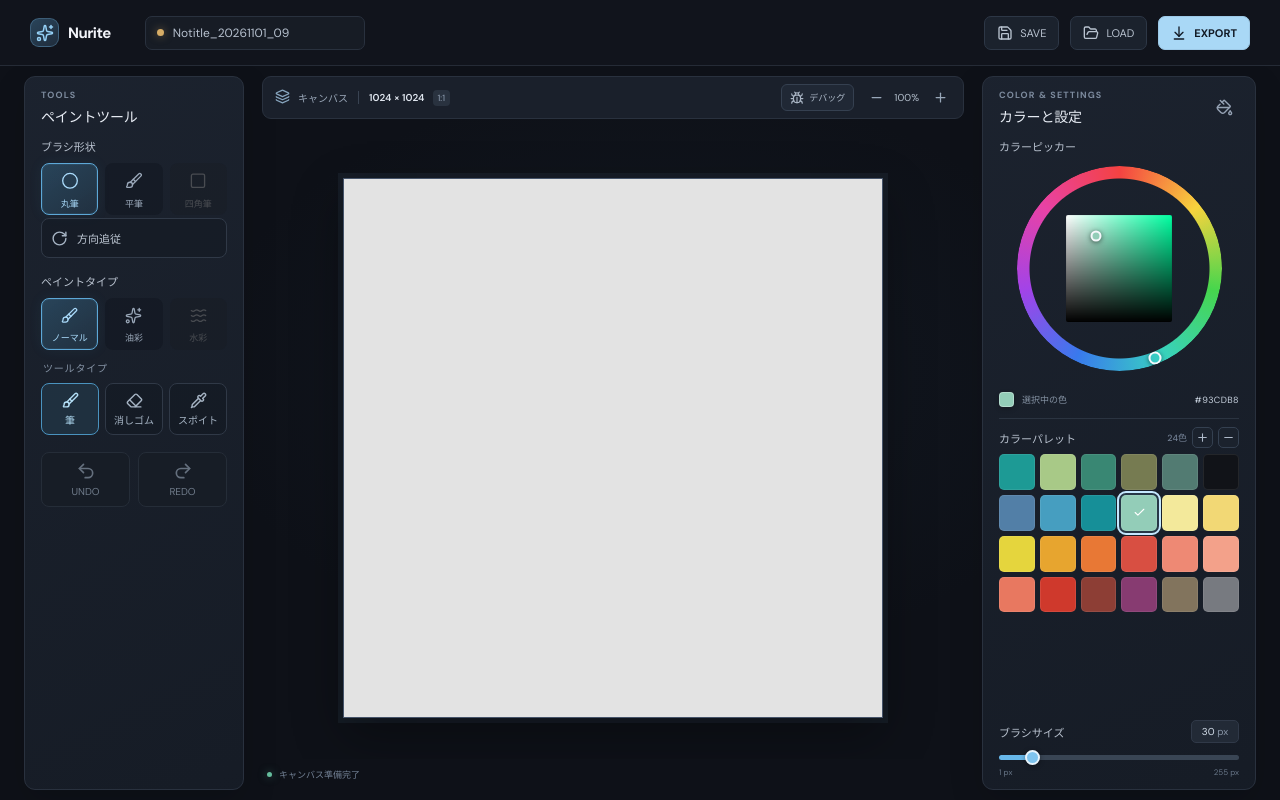
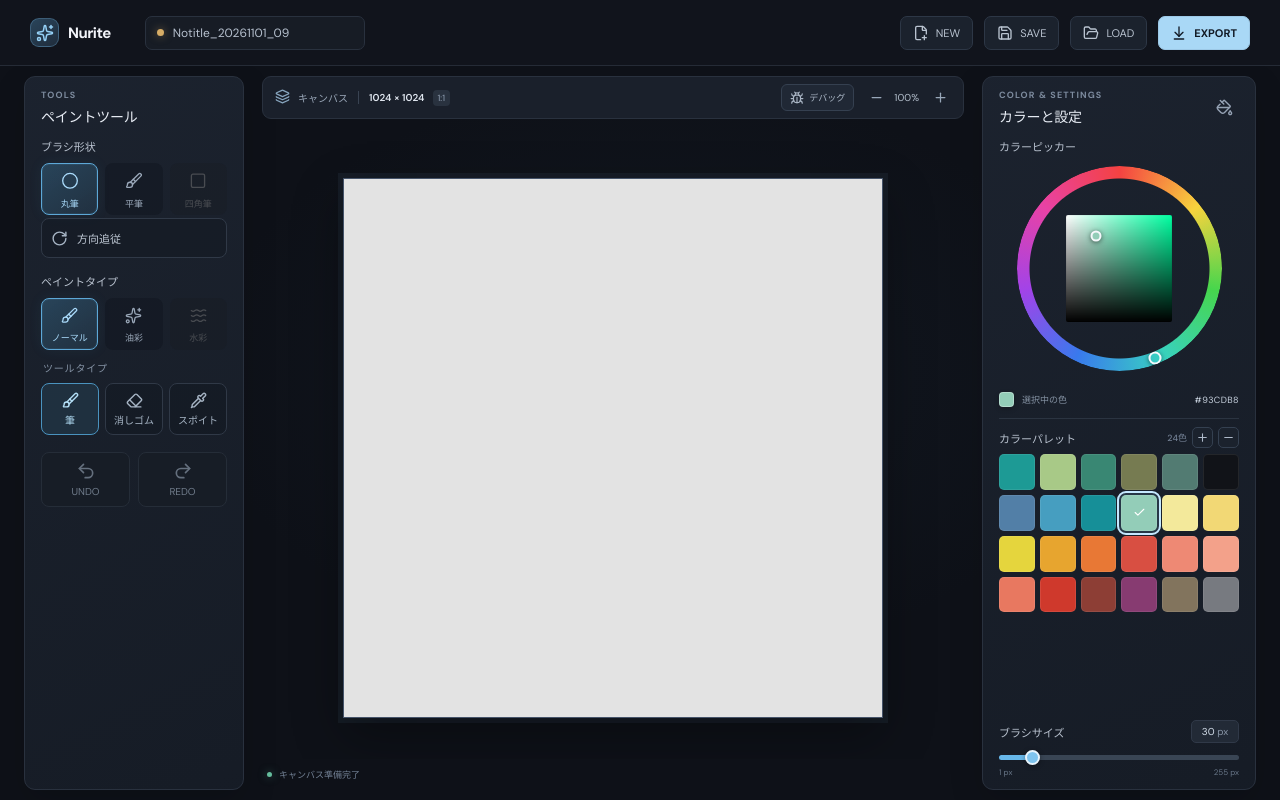
Before and after one commit to KitsuneDaro/Nurite, a React (Vite) app: page / in a window 1280 px wide. Built offline with nearby package versions, Linux system fonts and the light colour scheme.

Commit message:
feat: Implement canvas reset functionality and integrate with new canvas creation

```diff
--- a/src/App.tsx
+++ b/src/App.tsx
@@ -55,6 +55,7 @@ function App() {
   const addPaletteColor = usePaletteStore((state) => state.addColor)
   const removeSelectedPaletteColor = usePaletteStore((state) => state.removeSelectedColor)
   const movePaletteColor = usePaletteStore((state) => state.moveColor)
+  const resetPalette = usePaletteStore((state) => state.reset)
   const updateCanvasHistory = useCallback((history: CanvasHistoryState, contentChanged: boolean) => {
     setCanvasHistory(history)
     if (contentChanged) setIsProjectDirty(true)
@@ -102,6 +103,36 @@ function App() {
   function updateToolType(nextToolType: ToolType) {
     setToolType(nextToolType)
     setIsProjectDirty(true)
+  }
+
+  function createNewCanvas() {
+    const drawing = drawingRef.current
+    if (!drawing) {
+      showProjectFileStatus('キャンバスの準備ができていません')
+      return
+    }
+
+    try {
+      drawing.resetCanvas()
+      setCanvasName(createDefaultCanvasName())
+      setBrushShape('round')
+      setPaintType('normal')
+      setFollowDirection(false)
+      setBrushSize(30)
+      setToolType('brush')
+      resetPalette()
+      setColor(hexToHsl(usePaletteStore.getState().colors[9]!))
+      setCanvasHistory(drawing.getHistoryState())
+      setCanvasZoom(1)
+      setDebugMode(false)
+      setDebugField(DEFAULT_TEXTURE_DEBUG_FIELD)
+      setActiveMobilePanel(null)
+      setIsProjectDirty(true)
+      showProjectFileStatus('新しいキャンバスを作成しました')
+    } catch (error) {
+      console.error('Failed to create a new canvas.', error)
+      showProjectFileStatus('新しいキャンバスを作成できませんでした')
+    }
   }
 
   async function saveProject() {
@@ -213,6 +244,7 @@ function App() {
   return (
     <div className="app-shell">
       <TopBar
+        onNewCanvas={createNewCanvas}
         onSaveProject={saveProject}
         onLoadProject={loadProject}
         projectFileBusy={projectFileBusy}
--- a/src/components/Canvas/ThreeCanvas/CanvasDrawingRenderer.ts
+++ b/src/components/Canvas/ThreeCanvas/CanvasDrawingRenderer.ts
@@ -371,6 +371,32 @@ export class CanvasDrawingRenderer {
         }
       }
       return getMaximumStrokeId(textures.metadata)
+    })
+    this.clearTarget(this.overrideEdgeDistanceTarget, '#000000', 0)
+    this.oilSurfaceMapsDirty = true
+    this.squareStrokeDistanceCaps = null
+    this.renderOutput()
+  }
+
+  resetCanvas() {
+    if (this.disposed) throw new Error('Cannot reset the canvas after the renderer is disposed.')
+
+    this.history.replaceCurrentTargets((targets) => {
+      const [metadata, color, drawingStateA, drawingStateB, drawingStateC] = targets
+      if (!metadata || !color || !drawingStateA || !drawingStateB || !drawingStateC) {
+        throw new Error('The canvas texture targets are unavailable.')
+      }
+
+      this.clearTarget(metadata, '#000000', 0)
+      this.clearTarget(color, '#FFFFFF', 1)
+      this.clearTarget(drawingStateA, '#000000', 0)
+      this.clearTarget(
+        drawingStateB,
+        new THREE.Color().setRGB(128 / 255, 128 / 255, 128 / 255),
+        1,
+      )
+      this.clearTarget(drawingStateC, '#000000', 0)
+      return 0
     })
     this.clearTarget(this.overrideEdgeDistanceTarget, '#000000', 0)
     this.oilSurfaceMapsDirty = true
--- a/src/components/Canvas/ThreeCanvas/ThreeCanvas.tsx
+++ b/src/components/Canvas/ThreeCanvas/ThreeCanvas.tsx
@@ -31,6 +31,7 @@ export type CanvasDrawingHandle = {
   exportCanvas: (filename: string) => Promise<void>
   exportProjectTextures: () => CanvasProjectTextures
   importProjectTextures: (textures: CanvasProjectTextures) => void
+  resetCanvas: () => void
 }
 
 type ThreeCanvasProps = {
@@ -94,6 +95,11 @@ export const ThreeCanvas = forwardRef<CanvasDrawingHandle, ThreeCanvasProps>(
         if (!renderer) throw new Error('The drawing renderer is not ready.')
         renderer.importProjectTextures(textures)
       },
+      resetCanvas() {
+        const renderer = drawingRendererRef.current
+        if (!renderer) throw new Error('The drawing renderer is not ready.')
+        renderer.resetCanvas()
+      },
     }), [])
 
     useEffect(() => {
--- a/src/components/TopBar/TopBar.tsx
+++ b/src/components/TopBar/TopBar.tsx
@@ -1,5 +1,6 @@
 import {
   ArrowDownToLine,
+  FilePlus2,
   FolderOpen,
   Save,
   Sparkles,
@@ -8,6 +9,7 @@ import { useEffect, useRef, useState } from 'react'
 import './TopBar.css'
 
 type TopBarProps = {
+  onNewCanvas: () => void
   onSaveProject: () => void
   onLoadProject: (file: File) => void
   projectFileBusy: boolean
@@ -21,6 +23,7 @@ type TopBarProps = {
 }
 
 export function TopBar({
+  onNewCanvas,
   onSaveProject,
   onLoadProject,
   projectFileBusy,
@@ -57,6 +60,22 @@ export function TopBar({
         />
       </div>
       <div className="topbar-actions">
+        <button
+          className="topbar-button"
+          aria-label="新しいキャンバスを作成"
+          disabled={projectFileBusy}
+          onClick={() => {
+            if (
+              !isProjectDirty
+              || window.confirm('未保存の編集内容があります。破棄して新しいキャンバスを作成しますか？')
+            ) {
+              onNewCanvas()
+            }
+          }}
+        >
+          <FilePlus2 size={16} />
+          <span>NEW</span>
+        </button>
         <button
           className="topbar-button"
           aria-label="編集ファイルを保存"
--- a/src/stores/paletteStore.ts
+++ b/src/stores/paletteStore.ts
@@ -10,6 +10,7 @@ type PaletteStore = {
   addColor: (color: string) => void
   removeSelectedColor: () => string | null
   moveColor: (fromIndex: number, toIndex: number) => void
+  reset: () => void
 }
 
 type PersistedPaletteState = Pick<PaletteStore, 'colors' | 'selectedIndex'>
@@ -74,6 +75,7 @@ export const usePaletteStore = create<PaletteStore>()(
 
         set({ colors: nextColors, selectedIndex: nextSelectedIndex })
       },
+      reset: () => set({ colors: [...palette], selectedIndex: 9 }),
     }),
     {
       name: 'webpainter-color-palette',
```
